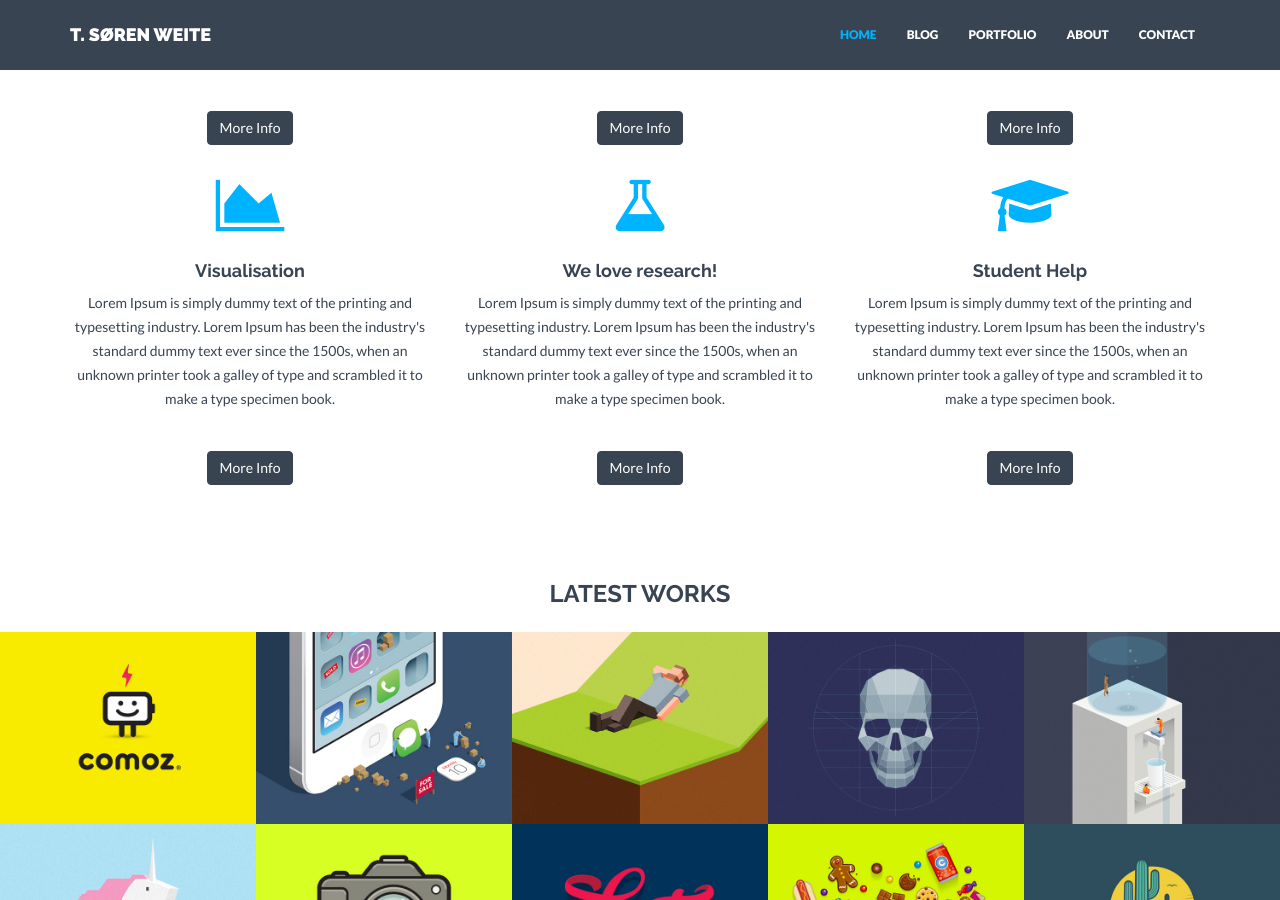
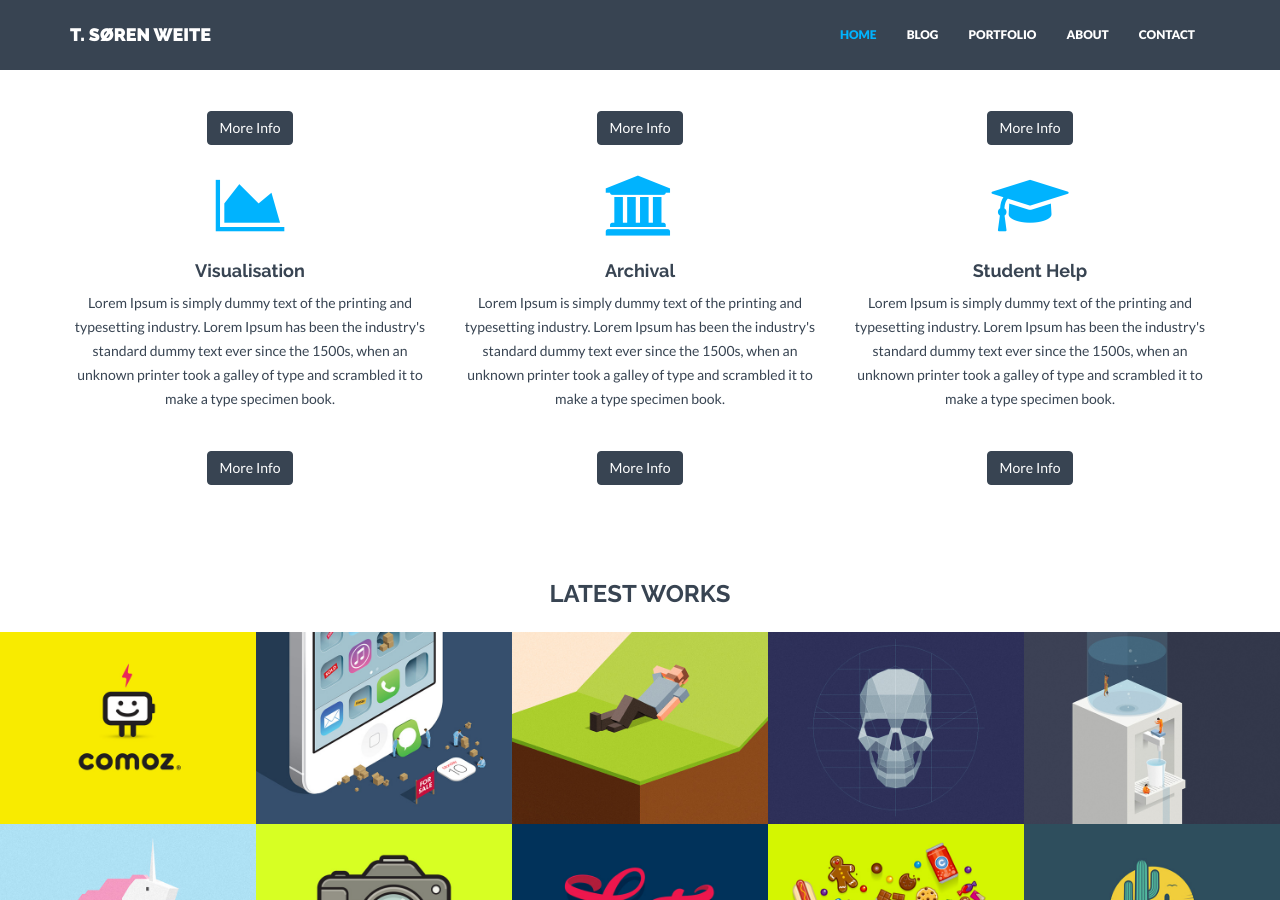
Before and after one commit to sorenweite/sorenweite.github.io, a Jekyll site: the page built from index.html, in a window 1280 px wide and 900 px high, scrolled down 475 px. Built offline with Jekyll 4.4.1, drawn with Linux system fonts in a browser that asks for light colours; nearby versions of some CDN libraries; library files that are not in the unit come from our copies.

Commit message:
index
services update

```diff
--- a/index.html
+++ b/index.html
@@ -37,8 +37,8 @@
                 <p><br/><a href="#" class="btn btn-theme">More Info</a></p>
             </div>
             <div class="col-md-4">
-                <i class="fa fa-flask"></i>
-                <h4>We love research!</h4>
+                <i class="fa fa-university"></i>
+                <h4>Archival</h4>
                 <p>Lorem Ipsum is simply dummy text of the printing and typesetting industry. Lorem Ipsum has been the industry's standard dummy text ever since the 1500s, when an unknown printer took a galley of type and scrambled it to make a type specimen book.</p>
                 <p><br/><a href="#" class="btn btn-theme">More Info</a></p>
             </div>
```
